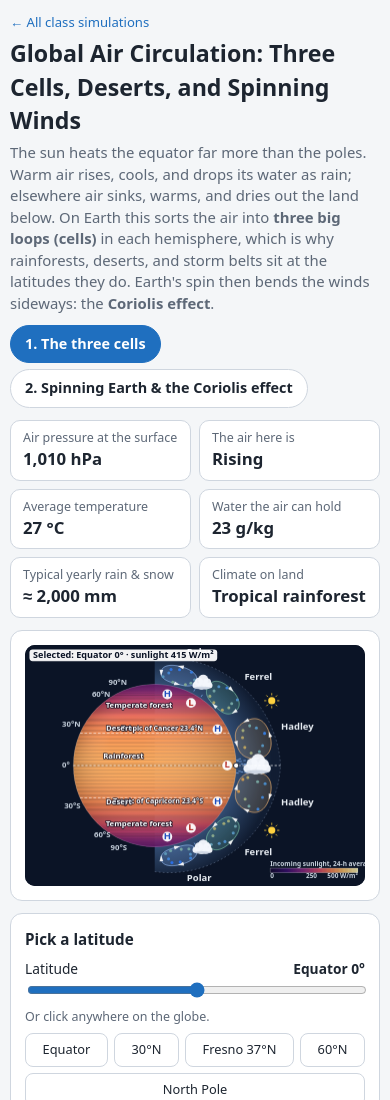
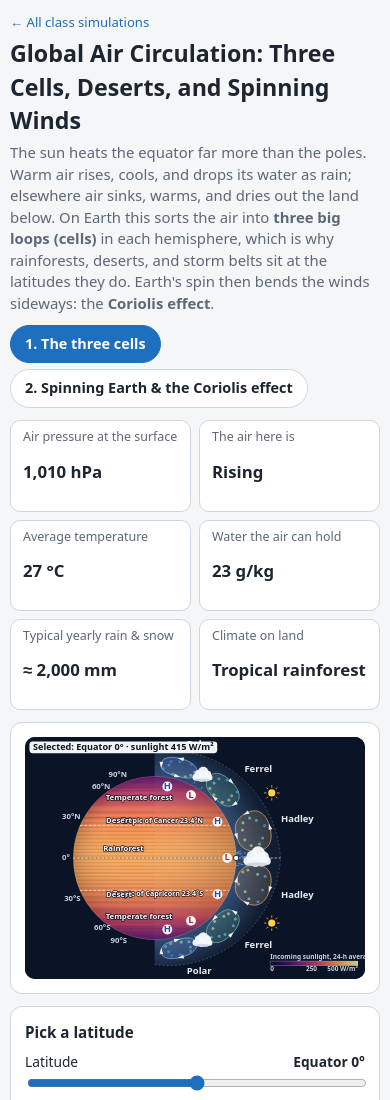
Before and after one commit to malachi-whitford/class-sims, a plain HTML site: page sims/global-circulation/index.html in a window 390 px wide. Shown: the top 1100 px of the page. Drawn offline with Linux system fonts and the light colour scheme.

Commit message:
Stop sims jumping when measurement boxes change (#35)
* Stop sims jumping when measurement boxes change size

mobile.js: tile rows keep their tallest height (reset on width change).
valley-inversion: guard the animation loop against starting before curTab exists.

Co-Authored-By: Claude Opus 5.5 <noreply@anthropic.com>
Claude-Session: https://claude.ai/code/session_01X3v8s4M4pDdqukg5QbnsqF

* Global circulation: fixed-size measurement boxes so the sims never shift

Co-Authored-By: Claude Opus 5.5 <noreply@anthropic.com>
Claude-Session: https://claude.ai/code/session_01X3v8s4M4pDdqukg5QbnsqF

---------

Co-authored-by: Claude Opus 5.5 <noreply@anthropic.com>

```diff
--- a/sims/global-circulation/index.html
+++ b/sims/global-circulation/index.html
@@ -68,6 +68,9 @@ canvas{display:block;width:100%;height:auto;border-radius:10px;touch-action:mani
 #cv3{aspect-ratio:760/520;background:#070d1a}
 .tiles.six{grid-template-columns:repeat(auto-fit,minmax(140px,1fr))}
 .tile .v.sm{font-size:1.05rem}
+/* fixed-size boxes: every label and value gets room for exactly two lines, so the sim below never moves */
+.tiles.six .tile .k{line-height:1.25;height:2.5em;overflow:hidden}
+.tiles.six .tile .v.sm{line-height:1.25;height:2.5em;overflow:hidden;display:-webkit-box;-webkit-line-clamp:2;-webkit-box-orient:vertical}
 .quick{display:flex;flex-wrap:wrap;gap:6px;margin:6px 0}
 .quick button{flex:1 1 auto;font-size:.8rem;padding:5px 8px}
 #spin.on,#seasonsBtn.on,#seasonsBtn1.on{background:var(--accent);border-color:var(--accent);color:#fff}
--- a/sims/mobile.js
+++ b/sims/mobile.js
@@ -135,3 +135,44 @@
   if (mq.matches) { var kick = function(){ try { window.dispatchEvent(new Event('resize')); } catch(e){} };
     if (document.readyState === 'complete') setTimeout(kick, 50); else window.addEventListener('load', function(){ setTimeout(kick, 50); }); }
 })();
+
+/* =====================================================================
+   STEADY READOUTS (all screen sizes)
+   Measurement boxes (.tiles) change height when a value wraps to a
+   second line, which made the simulation below them jump up and down.
+   Each box row now keeps the tallest height it has needed, so it can
+   grow but never shrinks back. It resets only if the window width
+   changes (for example, turning a phone sideways).
+   Add data-steady to any other element to give it the same behavior.
+   ===================================================================== */
+(function(){
+  if (window.__simSteady) return; window.__simSteady = true;
+  if (!('ResizeObserver' in window)) return;
+  var SEL = '.tiles, [data-steady]';
+  var seen = typeof WeakSet === 'function' ? new WeakSet() : null, lastW = window.innerWidth;
+  function hold(el){
+    var h = el.getBoundingClientRect().height; if (!(h > 0)) return;   // hidden: ignore
+    var cs = getComputedStyle(el);
+    if (cs.boxSizing !== 'border-box') h -= (parseFloat(cs.paddingTop)||0) + (parseFloat(cs.paddingBottom)||0) + (parseFloat(cs.borderTopWidth)||0) + (parseFloat(cs.borderBottomWidth)||0);
+    var cur = parseFloat(el.style.minHeight) || 0;
+    if (h > cur + 0.5) el.style.minHeight = Math.ceil(h) + 'px';
+  }
+  var ro = new ResizeObserver(function(list){ list.forEach(function(e){ hold(e.target); }); });
+  function scan(){
+    var els = document.querySelectorAll(SEL);
+    for (var i = 0; i < els.length; i++){ var el = els[i];
+      if (seen ? seen.has(el) : el.__steady) continue;
+      if (seen) seen.add(el); else el.__steady = true;
+      ro.observe(el); hold(el); }
+  }
+  window.addEventListener('resize', function(){
+    if (Math.abs(window.innerWidth - lastW) < 30) return;               // ignore phone address-bar resizes
+    lastW = window.innerWidth;
+    var els = document.querySelectorAll(SEL);
+    for (var i = 0; i < els.length; i++){ els[i].style.minHeight = ''; hold(els[i]); }
+  });
+  var queued = false;
+  function soon(){ if (queued) return; queued = true; requestAnimationFrame(function(){ queued = false; scan(); }); }
+  if (document.readyState === 'loading') document.addEventListener('DOMContentLoaded', scan); else scan();
+  if ('MutationObserver' in window) new MutationObserver(soon).observe(document.documentElement, { childList: true, subtree: true });
+})();
```
Also changed, not shown: sims/valley-inversion/index.html (+1 -1 lines).
